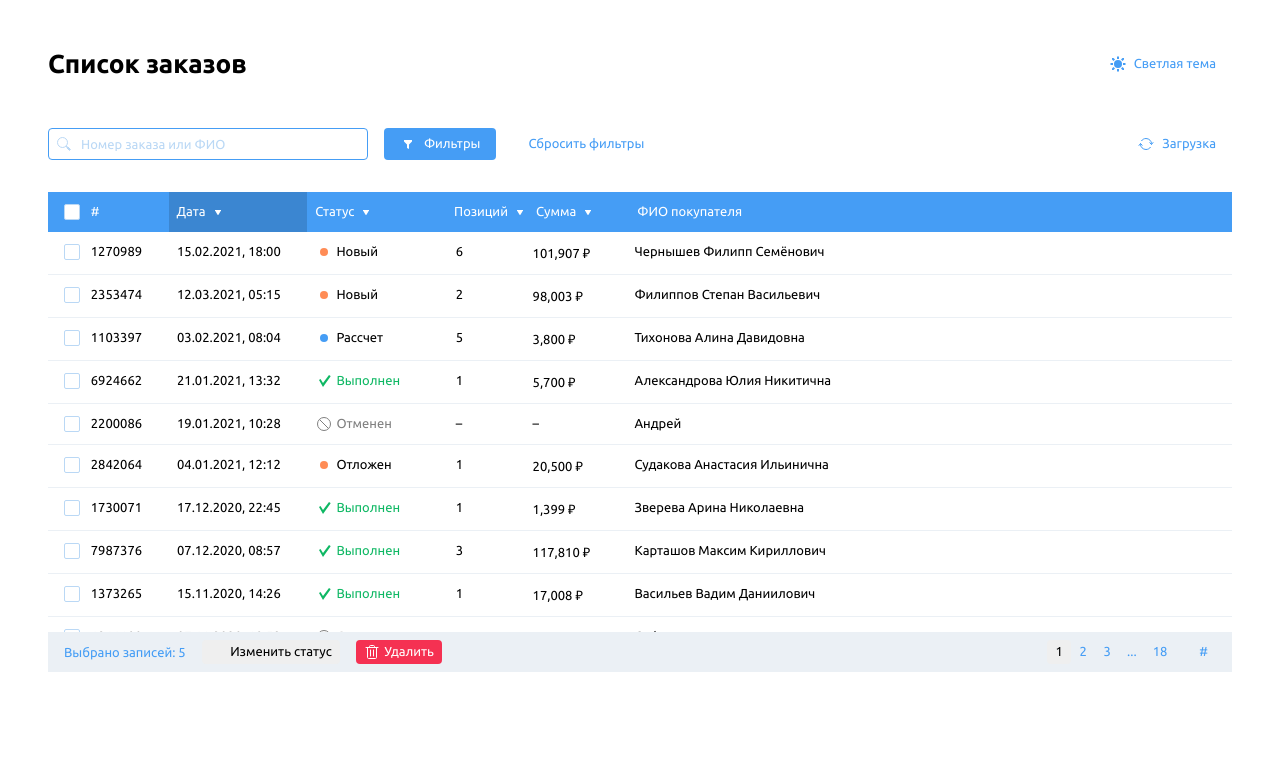
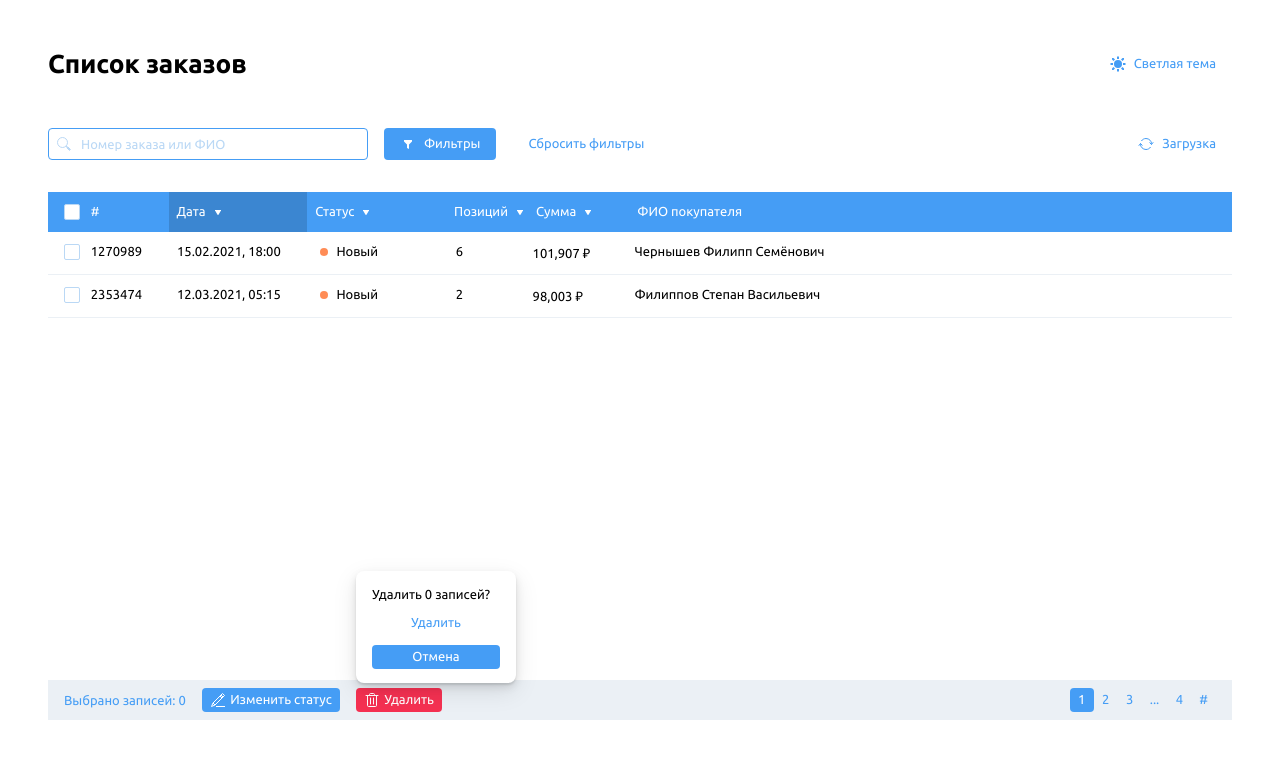
Before and after one commit to NyaMilk/lessons-js-react, a React (Create React App) app: page / in a window 1280 px wide. Both pictures are taken after a click on the button "Удалить". Shown: the top 758 px of the page. Built offline with nearby package versions, Linux system fonts and the light colour scheme.

Commit message:
style pagination for pages more than 3

```diff
--- a/package.json
+++ b/package.json
@@ -3,6 +3,7 @@
   "version": "0.1.0",
   "private": true,
   "dependencies": {
+    "@reduxjs/toolkit": "^1.8.5",
     "@testing-library/jest-dom": "^5.16.5",
     "@testing-library/react": "^13.3.0",
     "@testing-library/user-event": "^13.5.0",
@@ -12,7 +13,9 @@
     "prettier": "^2.7.1",
     "react": "^18.2.0",
     "react-dom": "^18.2.0",
+    "react-redux": "^8.0.2",
     "react-scripts": "5.0.1",
+    "redux": "^4.2.0",
     "web-vitals": "^2.1.4"
   },
   "scripts": {
--- a/src/App.js
+++ b/src/App.js
@@ -1,16 +1,13 @@
 import React from "react";
-import "./App.css";
-import Header from "./components/Header/Header";
-import SearchFilter from "./components/SearchFilter/SearchFilter";
-import Table from "./components/Table/Table";
+import AdminPanel from "./pages/AdminPanel/AdminPanel";
+import { Provider } from "react-redux";
+import store from "./redux/store";
 
 function App() {
   return (
-    <div className="wrap">
-      <Header />
-      <SearchFilter />
-      <Table />
-    </div>
+    <Provider store={store}>
+      <AdminPanel />
+    </Provider>
   );
 }
 
--- a/src/components/Button/Button.css
+++ b/src/components/Button/Button.css
@@ -73,3 +73,16 @@
   width: 1rem;
   height: 1rem;
 }
+
+.button__text {
+  pointer-events: none;
+}
+
+.button_with_opacity {
+  opacity: 0;
+}
+
+.button_with_opacity:hover {
+  opacity: 0;
+  cursor: default;
+}
--- a/src/components/Button/Button.jsx
+++ b/src/components/Button/Button.jsx
@@ -1,9 +1,9 @@
 import React from "react";
 import "./Button.css";
 
-export const Button = ({ className = "", icon, text, onClick }) => {
+export const Button = ({ className = "", icon, text, value, onClick }) => {
   return (
-    <button className={`button ${className}`} onClick={onClick}>
+    <button className={`button ${className}`} onClick={onClick} value={value}>
       {icon && icon}
       {text && <span className="button__text">{text}</span>}
     </button>
--- a/src/components/Dropdowns/Dropdowns.jsx
+++ b/src/components/Dropdowns/Dropdowns.jsx
@@ -61,3 +61,16 @@ export const DropdownSwitcher = ({ className = "" }) => {
     </div>
   );
 };
+
+export const DropdownDelete = ({ className = "", reconrdCount = 0 }) => {
+  return (
+    <div className={`custom-dropdown custom-dropdown_delete ${className}`}>
+      Удалить {reconrdCount} записей?
+      <Button className="button_size_small button_transparent" text="Удалить" />
+      <Button
+        className="button_size_small button_color_primary"
+        text="Отмена"
+      />
+    </div>
+  );
+};
--- a/src/components/Header/Header.jsx
+++ b/src/components/Header/Header.jsx
@@ -6,8 +6,6 @@ import { SunIcon } from "../Icons";
 
 function Header() {
   const [show, setShow] = useState(false);
-
-  console.log(show);
 
   useEffect(() => {
     const onClickOutside = () => setShow(false);
@@ -32,9 +30,7 @@ function Header() {
         onClick={toggleModal}
       />
       <DropdownSwitcher
-        className={`header__dropdown ${
-          !show ? "" : "header__dropdown-active"
-        } `}
+        className={`header__dropdown ${show ? "header__dropdown-active" : ""} `}
       />
     </header>
   );
--- a/src/components/Table/Table.css
+++ b/src/components/Table/Table.css
@@ -75,11 +75,11 @@
   fill: var(--color-orange);
 }
 
-.table__ceil_status_cansel {
+.table__ceil_status_cancel {
   opacity: 0.5;
 }
 
-.table__ceil_status_cansel .table__icon {
+.table__ceil_status_cancel .table__icon {
   stroke: var(--color-day-black);
 }
 
@@ -97,6 +97,14 @@
   position: absolute;
   top: -6.8rem;
   left: 19.25rem;
+  opacity: 0;
+  transition: opacity 0.3s ease-out;
+  z-index: -1;
+}
+
+.table__modal-active {
+  opacity: 1;
+  z-index: 0;
 }
 
 .footer__group {
@@ -120,7 +128,7 @@
 }
 
 .table__body {
-  height: 25rem;
+  height: 28rem;
   padding-bottom: 3rem;
   overflow: auto;
 }
--- a/src/components/Table/Table.jsx
+++ b/src/components/Table/Table.jsx
@@ -1,8 +1,19 @@
-import React from "react";
+import React, { useEffect, useRef, useState } from "react";
 import "./Table.css";
 import { InputCheckbox } from "../Inputs/Inputs";
-import { AbortIcon, CheckmarkIcon, DotIcon, VArrowIcon } from "../Icons";
+import {
+  AbortIcon,
+  BinIcon,
+  CheckmarkIcon,
+  DotIcon,
+  PencilIcon,
+  VArrowIcon,
+} from "../Icons";
+import { Button } from "../Button/Button";
+import { useDispatch, useSelector } from "react-redux/es";
 import dataMock from "../../assets/mock/table.json";
+import { getAllDate } from "../../redux/tableSlice";
+import { DropdownDelete } from "../Dropdowns/Dropdowns";
 
 const TableCeil = ({ text, className, iconHeader, iconBody, input }) => {
   return (
@@ -16,9 +27,12 @@ const TableCeil = ({ text, className, iconHeader, iconBody, input }) => {
 };
 
 const TableBody = () => {
+  // const limitData = dataMock.slice(0, 3).map(({ id }) => id);
+  const limitData = dataMock.slice(0, 2);
+  console.log(limitData);
   return (
     <div class="table__body">
-      {dataMock.map(({ id, date, status, count, amount, name }) => {
+      {limitData.map(({ id, date, status, count, amount, name }) => {
         count = count ? count : "–";
         amount = amount ? Number(amount).toLocaleString() + " ₽" : "–";
         let icon = "";
@@ -34,7 +48,7 @@ const TableBody = () => {
             icon = <CheckmarkIcon className="table__icon" />;
             break;
           case "Отменен":
-            className = "table__ceil_status_cansel";
+            className = "table__ceil_status_cancel";
             icon = <AbortIcon className="table__icon" />;
             break;
           default:
@@ -65,8 +79,130 @@ const TableBody = () => {
   );
 };
 
+const Pagination = ({ rows }) => {
+  const countPages = Math.ceil(rows / 3);
+  const [currentPage, setCurrentPage] = useState(1);
+
+  const changePage = ({ target: { value } }) => {
+    value = Number(value);
+    if (currentPage !== value) {
+      setCurrentPage(value);
+      console.log("value ola", value);
+      console.log("current page", currentPage);
+    }
+  };
+
+  let firstPage, lastPage;
+
+  if (countPages > 1) {
+    if (currentPage === 1 && countPages > 2) {
+      lastPage = currentPage + 2;
+      firstPage = currentPage;
+    } else if (currentPage === 1 && countPages === 2) {
+      lastPage = currentPage + 1;
+      firstPage = currentPage;
+    } else if (currentPage === countPages && countPages > 2) {
+      lastPage = currentPage + 1;
+      firstPage = currentPage - 2;
+    } else {
+      lastPage = currentPage + 1;
+      firstPage = currentPage - 1;
+    }
+  }
+
+  const pageList = [...Array(countPages + 1).keys()].slice(
+    firstPage,
+    lastPage + 1
+  );
+
+  return (
+    <div className="pagination">
+      <div className="pagination__list">
+        {countPages > 3 && currentPage !== 1 && (
+          <>
+            <Button
+              className={"button button_size_small button_transparent"}
+              text="1"
+              value="1"
+              onClick={changePage}
+            />
+            {/* <span>...</span> */}
+            <Button
+              className={"button button_size_small button_transparent"}
+              text="..."
+            />
+          </>
+        )}
+        {pageList.map((page) => (
+          <Button
+            key={page}
+            className={`button_size_small ${
+              page === currentPage
+                ? "button_color_primary"
+                : "button_transparent"
+            }`}
+            text={page}
+            value={page}
+            onClick={changePage}
+          />
+        ))}
+        {countPages > 3 && (
+          <>
+            <Button
+              className={`button button_size_small button_transparent ${
+                countPages === currentPage
+                  ? "button_with_opacity"
+                  : "button_transparent"
+              }`}
+              text="..."
+            />
+            {/* <span>...</span> */}
+            <Button
+              className={`button button_size_small button_transparent ${
+                countPages === currentPage
+                  ? "button_with_opacity"
+                  : "button_transparent"
+              }`}
+              text={countPages}
+              value={countPages}
+              onClick={changePage}
+            />
+          </>
+        )}
+      </div>
+      <Button
+        className={"button button_size_small button_transparent"}
+        text="#"
+      />
+    </div>
+  );
+};
+
 function Table() {
-  console.log(dataMock);
+  // const state = useSelector(state => state.table)
+  // console.log(state);
+  // const dispatch = useDispatch();
+  // dispatch(getAllDate(dataMock));
+  // dispatch(tableClear())
+  // useEffect(() => {
+  //   dispatch(getAllDate(data));
+  // }, [getAllDate]);
+
+  const [recordCount, setRecordCount] = useState(0);
+  const [show, setShow] = useState(false);
+
+  useEffect(() => {
+    const onClickOutside = () => setShow(false);
+    if (show) {
+      window.addEventListener("click", onClickOutside);
+    }
+    return () => window.removeEventListener("click", onClickOutside);
+  }, [show]);
+
+  const toggleModal = (e) => {
+    e.stopPropagation();
+    setShow(!show);
+  };
 
   return (
     <section class="table">
@@ -103,68 +239,23 @@ function Table() {
 
       <div class="table__footer">
         <div class="footer__group">
-          <span class="footer__text">Выбрано записей: 5</span>
-          <button class="button button_size_small button_primary">
-            <svg
-              class="button__icon"
-              viewBox="0 0 16 16"
-              xmlns="http://www.w3.org/2000/svg"
-            >
-              <path d="M6 14.5H15" fill="none" />
-              <path
-                d="M5 13L1.5 14.5L3 11M5 13L3 11M5 13L12 6M3 11L10 4M11 3L12.5 1.5L14.5 3.5L13 5M11 3L13 5M11 3L10 4M13 5L12 6M12 6L10 4"
-                fill="none"
-              />
-            </svg>
-            <span class="button__text">Изменить статус</span>
-          </button>
-          <button class="button button_size_small button_primary button_color_red">
-            <svg
-              class="button__icon"
-              viewBox="0 0 16 16"
-              xmlns="http://www.w3.org/2000/svg"
-            >
-              <path
-                d="M2 3.5H3.5M14 3.5H12.5M5.5 3.5H10.5M5.5 3.5V2.5C5.5 1.94772 5.94772 1.5 6.5 1.5H9.5C10.0523 1.5 10.5 1.94772 10.5 2.5V3.5M5.5 3.5H3.5M10.5 3.5H12.5M3.5 3.5V13.5C3.5 14.0523 3.94772 14.5 4.5 14.5H11.5C12.0523 14.5 12.5 14.0523 12.5 13.5V3.5"
-                fill="none"
-                stroke-linecap="round"
-              />
-              <path d="M6.5 6V12M9.5 6V12" fill="none" stroke-linecap="round" />
-            </svg>
-            <span class="button__text">Удалить</span>
-          </button>
+          <span class="footer__text">Выбрано записей: {recordCount}</span>
+          <Button
+            className="button_size_small button_color_primary"
+            icon={<PencilIcon className="button__icon" />}
+            text="Изменить статус"
+          />
+          <Button
+            className="button_size_small button_color_red"
+            icon={<BinIcon className="button__icon" />}
+            text="Удалить"
+            onClick={toggleModal}
+          />
         </div>
-        {/* <div class="custom-dropdown custom-dropdown_delete table__modal">
-                    Удалить n записей?
-                    <button class="button button_size_small button_transparent">
-                        <span class="button__text">Удалить</span>
-                    </button>
-                    <button class="button button_size_small button_primary">
-                        <span class="button__text">Отмена</span>
-                    </button>
-                </div> */}
-        <div class="pagination">
-          <div class="pagination__list">
-            <button class="button button_size_small button_primary">
-              <span class="button__text">1</span>
-            </button>
-            <button class="button button_size_small button_transparent">
-              <span class="button__text">2</span>
-            </button>
-            <button class="button button_size_small button_transparent">
-              <span class="button__text">3</span>
-            </button>
-            <button class="button button_size_small button_transparent">
-              <span class="button__text">...</span>
-            </button>
-            <button class="button button_size_small button_transparent">
-              <span class="button__text">18</span>
-            </button>
-          </div>
-          <button class="button button_size_small button_transparent pagination__icon">
-            <span class="button__text">#</span>
-          </button>
-        </div>
+        <DropdownDelete
+          className={`table__modal ${!show ? "" : "table__modal-active"} `}
+        />
+        <Pagination rows={dataMock.length} />
       </div>
     </section>
   );
--- /dev/null
+++ b/src/pages/AdminPanel/AdminPanel.jsx
@@ -0,0 +1,17 @@
+import React from "react";
+import Header from "../../components/Header/Header";
+import SearchFilter from "../../components/SearchFilter/SearchFilter";
+import Table from "../../components/Table/Table";
+import "./AdminPanel.css";
+
+function AdminPanel() {
+  return (
+    <div className="wrap">
+      <Header />
+      <SearchFilter />
+      <Table />
+    </div>
+  );
+}
+
+export default AdminPanel;
--- /dev/null
+++ b/src/redux/store.js
@@ -0,0 +1,8 @@
+import { configureStore } from "@reduxjs/toolkit";
+import tableSlice from "./tableSlice";
+
+export default configureStore({
+  reducer: {
+    table: tableSlice,
+  },
+});
--- /dev/null
+++ b/src/redux/tableSlice.js
@@ -0,0 +1,26 @@
+import { createSlice } from "@reduxjs/toolkit";
+
+const initialState = {
+  search: "",
+  sort: "Asc",
+  dateFrom: 0,
+  dateTo: 0,
+  amountFrom: 0,
+  amountTo: 0,
+  data: {},
+  rowCount: null,
+};
+
+const tableSlice = createSlice({
+  name: "table",
+  initialState,
+  reducers: {
+    tableClear: () => initialState,
+    getAllDate: (state, action) => {
+      state.data = action.payload;
+    },
+  },
+});
+
+export const { tableClear, getAllDate } = tableSlice.actions;
+export default tableSlice.reducer;
```
Also changed, not shown: src/pages/AdminPanel/AdminPanel.css (renamed from src/App.css), 1 other file (tests, documents, lock files or other folders).
